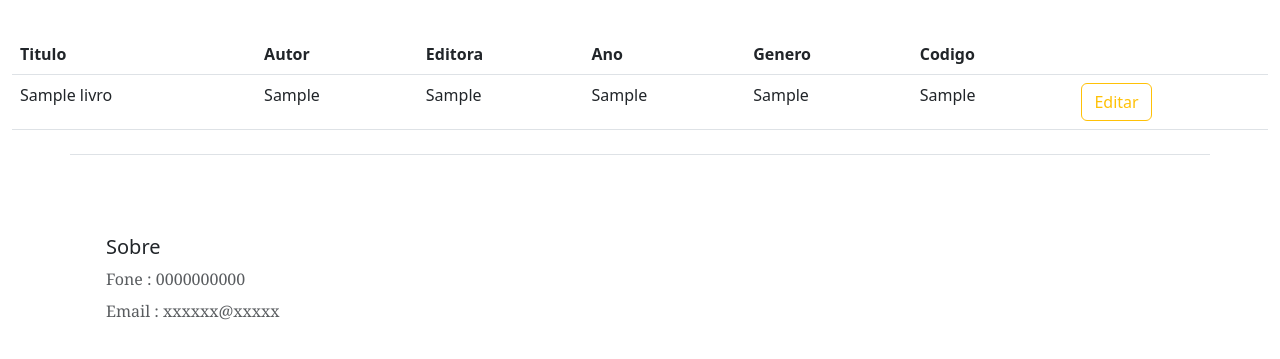
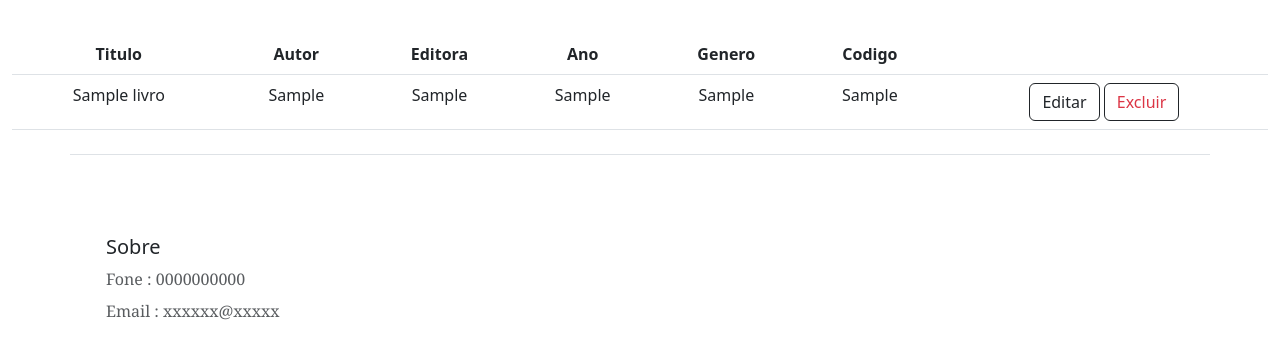
Before and after one commit to DougVikt/SITE_GERENT_BIBLIOTECA, a PHP site: page /editar.php in a window 1280 px wide. Shown: the part 62-421 px from the top of the page. Run offline with PHP 8.4, Linux system fonts and the light colour scheme; tables that the repository leaves empty hold one stand-in row (values such as "Sample post").

Commit message:
Add files via upload

```diff
--- a/editar.php
+++ b/editar.php
@@ -69,8 +69,8 @@ $livros = $stmt->fetchAll(PDO::FETCH_ASSOC);
   <br>
   <br>
   <?php if (count($livros) > 0){ ?>
-<div class="container-fluid mt-5">
-    <table class="table">
+<div class="container-fluid mt-5 ">
+    <table class="table text-center">
       <thead>
         <tr>
           <th>Titulo</th>
@@ -93,7 +93,9 @@ $livros = $stmt->fetchAll(PDO::FETCH_ASSOC);
             <td><?php echo $livro['genero'];  ?></td>
             <td><?php echo $livro['codigo'];  ?></td>
             <td>
-              <button class="btn btn-outline-warning fs-6" type="submit" id="editar">Editar
+              <button class="btn btn-outline-warning border-dark  text-dark fs-6" type="submit" id="editar" >Editar
+              </button>
+              <button class="btn btn-outline-danger border-dark fs-6" type="submit" id="excluir">Excluir
               </button>
             </td>
           </tr>
```
Also changed, not shown: cadastro_l.php (+9 -7 lines), historico_user.php (+5 -5 lines).
